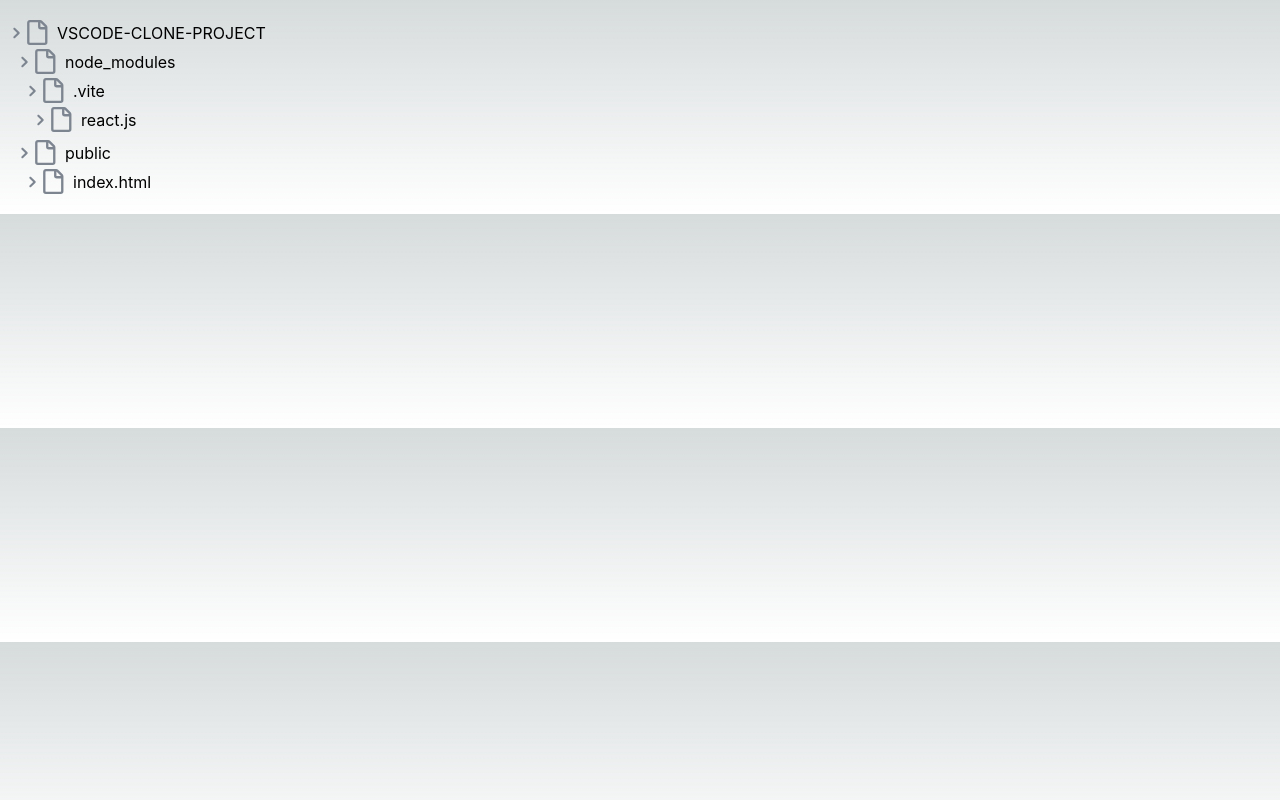
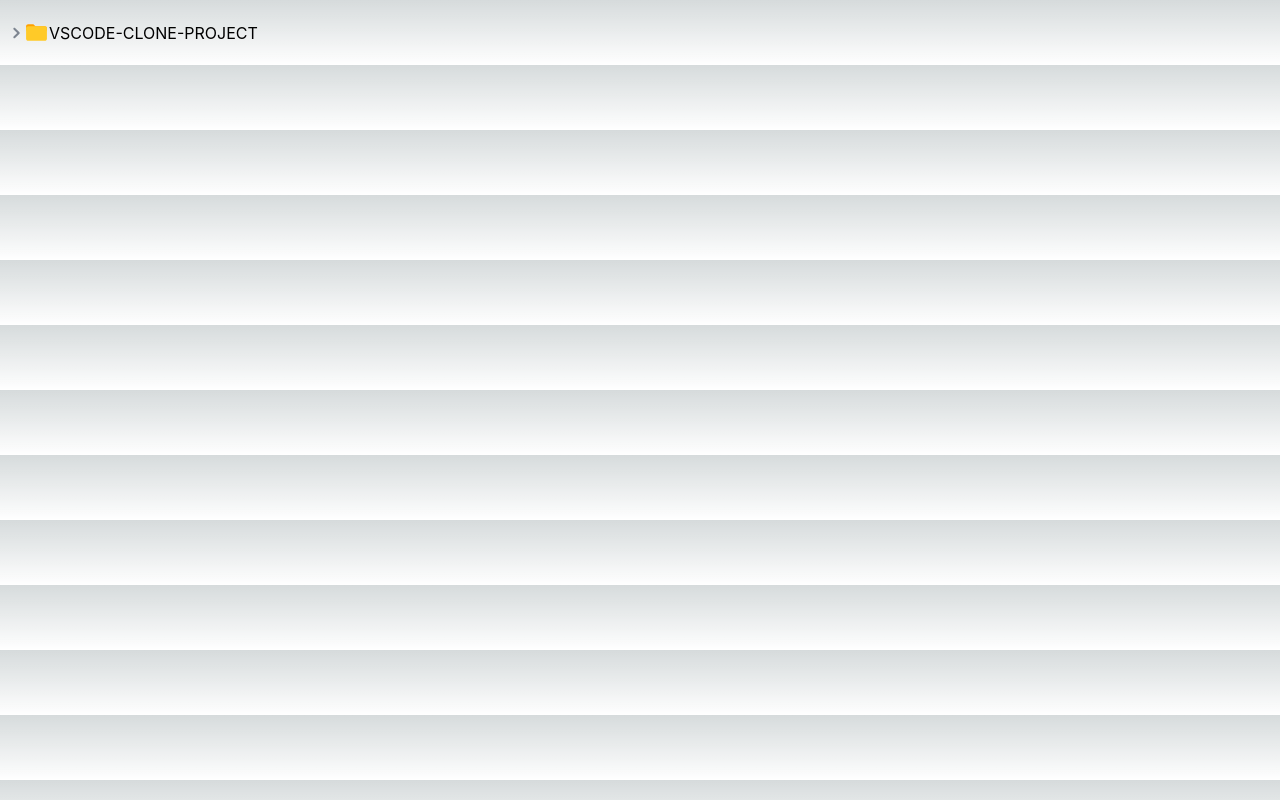
Before and after one commit to fady-m-w/Vscode-Clone-Project, a React (Vite) app: page / in a window 1280 px wide. Built offline with nearby package versions, Linux system fonts and the light colour scheme.

Commit message:
Working on file icons and folder toggle functionality
Implemented display of nested children with conditional rendering based on open state. Added toggle handling so child nodes appear only when parent folder is expanded.

```diff
--- a/src/components/RecursiveComponent.tsx
+++ b/src/components/RecursiveComponent.tsx
@@ -1,24 +1,42 @@
+import { useState } from "react";
 import type { IFile } from "../interfaces";
 import FileIcon from "./SVG/File";
-import RightArrowIcon from "./SVG/RightArrow";
+import RightArrow from "./SVG/RightArrow";
+import BottomArrow from "./SVG/BottomArrow";
+import FolderIcon from "./SVG/Folder";
 
 interface Iprops {
   fileTree: IFile;
 }
 
-const RecursiveComponent = ({ fileTree }: Iprops) => {
+const RecursiveComponent = ({
+  fileTree: { isFolder, name, children },
+}: Iprops) => {
+  // ** STATES
+  const [isOpen, setIsOpen] = useState(false);
+
+  // ** HANDLERS
+  const toggle = () => setIsOpen((prev) => !prev);
+
   return (
     <div className="mb-2 ml-2 cursor-pointer">
-      <div className="flex items-center mb-1">
-        <RightArrowIcon />
-        <span className="mr-2">
-          <FileIcon />
-        </span>
-        <span>{fileTree.name}</span>
+      <div onClick={toggle} className="flex items-center mb-1 select-none">
+        {isFolder ? (
+          <div className="flex items-center">
+            {isOpen ? <BottomArrow /> : <RightArrow />}
+            <FolderIcon />
+          </div>
+        ) : (
+          <span className="mr-2">
+            <FileIcon />
+          </span>
+        )}
+        <span>{name}</span>
       </div>
 
-      {fileTree.children &&
-        fileTree.children.map((file, idx) => (
+      {children &&
+        isOpen &&
+        children.map((file, idx) => (
           <RecursiveComponent fileTree={file} key={idx} />
         ))}
     </div>
--- /dev/null
+++ b/src/components/SVG/BottomArrow.tsx
@@ -0,0 +1,17 @@
+function BottomArrow() {
+  return (
+    <svg
+      aria-hidden="true"
+      focusable="false"
+      role="img"
+      viewBox="0 0 12 12"
+      width={16}
+      height={16}
+      fill="#7d8590"
+    >
+      <path d="M6 8.825c-.2 0-.4-.1-.5-.2l-3.3-3.3c-.3-.3-.3-.8 0-1.1.3-.3.8-.3 1.1 0l2.7 2.7 2.7-2.7c.3-.3.8-.3 1.1 0 .3.3.3.8 0 1.1l-3.2 3.2c-.2.2-.4.3-.6.3Z"></path>
+    </svg>
+  );
+}
+
+export default BottomArrow;
--- a/src/components/SVG/RightArrow.tsx
+++ b/src/components/SVG/RightArrow.tsx
@@ -1,4 +1,4 @@
-function RightArrowIcon() {
+function RightArrow() {
   return (
     <svg
       aria-hidden="true"
@@ -14,4 +14,4 @@ function RightArrowIcon() {
   );
 }
 
-export default RightArrowIcon;
+export default RightArrow;
```
